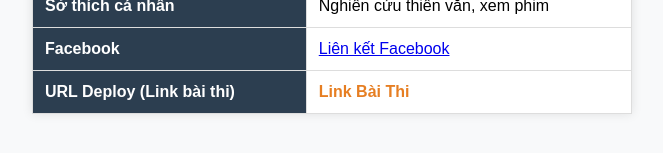
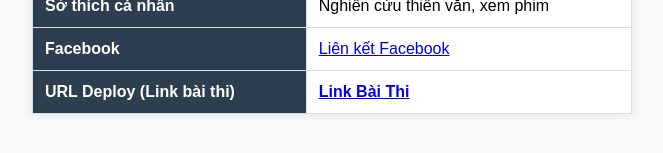
Before and after one commit to Dattq0812/710-231A010603, a plain HTML site: page diemdanh.html in a window 1280 px wide. Shown: the part 425-578 px from the top of the page, without its empty margins (308-971 px from the left). Drawn offline with Linux system fonts and the light colour scheme.

Commit message:
Fix HTML formatting in diemdanh.html

```diff
--- a/diemdanh.html
+++ b/diemdanh.html
@@ -20,7 +20,7 @@
         <tr><th>Facebook</th><td><a href="https://www.facebook.com/attran.622460" target="_blank">Liên kết Facebook</a></td></tr>
         <tr>
             <th>URL Deploy (Link bài thi)</th>
-            <td style="color: #e67e22; font-weight: bold;"<a href="https://dattq0812.github.io/710-231A010603/">Link Bài Thi</a></td>
+            <td style="color: #e67e22; font-weight: bold;"><a href="https://dattq0812.github.io/710-231A010603/">Link Bài Thi</a></td>
         </tr>
     </table>
     <script src="JS/script.js"></script>
```
